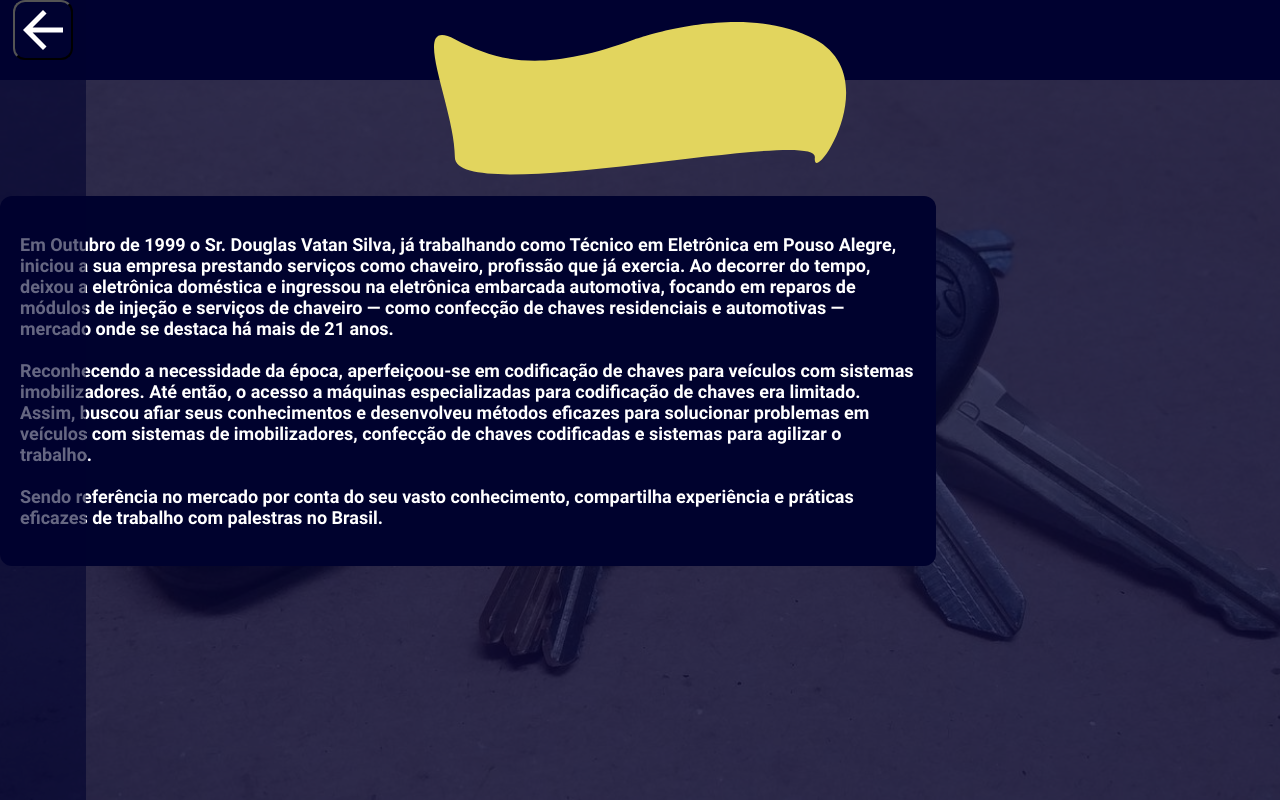
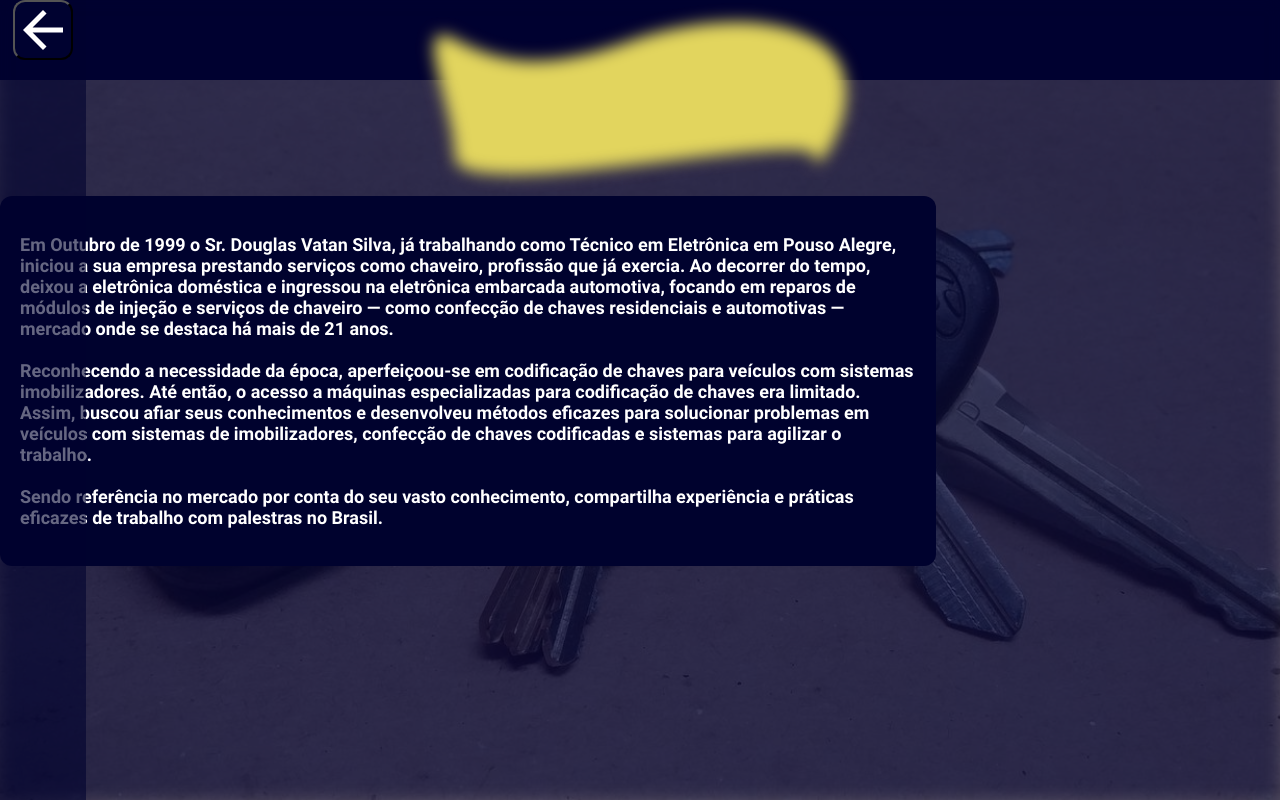
Before and after one commit to Thribs/chaveiro-pouso-alegre, a Next.js app: page /sobre in a window 1280 px wide. Built offline with nearby package versions, Linux system fonts and the light colour scheme.

Commit message:
more CSS stuff

```diff
--- a/pages/sobre.js
+++ b/pages/sobre.js
@@ -8,7 +8,7 @@ function Sobre() {
                 <title>Sobre Nós</title>
             </Head>
             <header>
-                <div className="banner"/>
+                <div className="banner blurred"/>
             </header>
             <main>
                 <div className="view">
--- a/styles/global.css
+++ b/styles/global.css
@@ -84,21 +84,30 @@ body::after {
     align-items: center;
 }
 
-.page-content::after {
+.view {
+    display: flex;
+}
+.view::after {
     content: "";
     background: #000230;
     opacity: 0.5;
+
     top: 0;
     left: 0;
     bottom: 0;
     right: 0;
     position: absolute;
     z-index: -1;
+
+    filter: blur(8px);
   }
 
-.view {
-    display: flex;
+.blurred {
+    height: inherit;
+    width: inherit;
+    filter: blur(8px);
 }
+
 .content {
 	padding: 20px;
 
```
